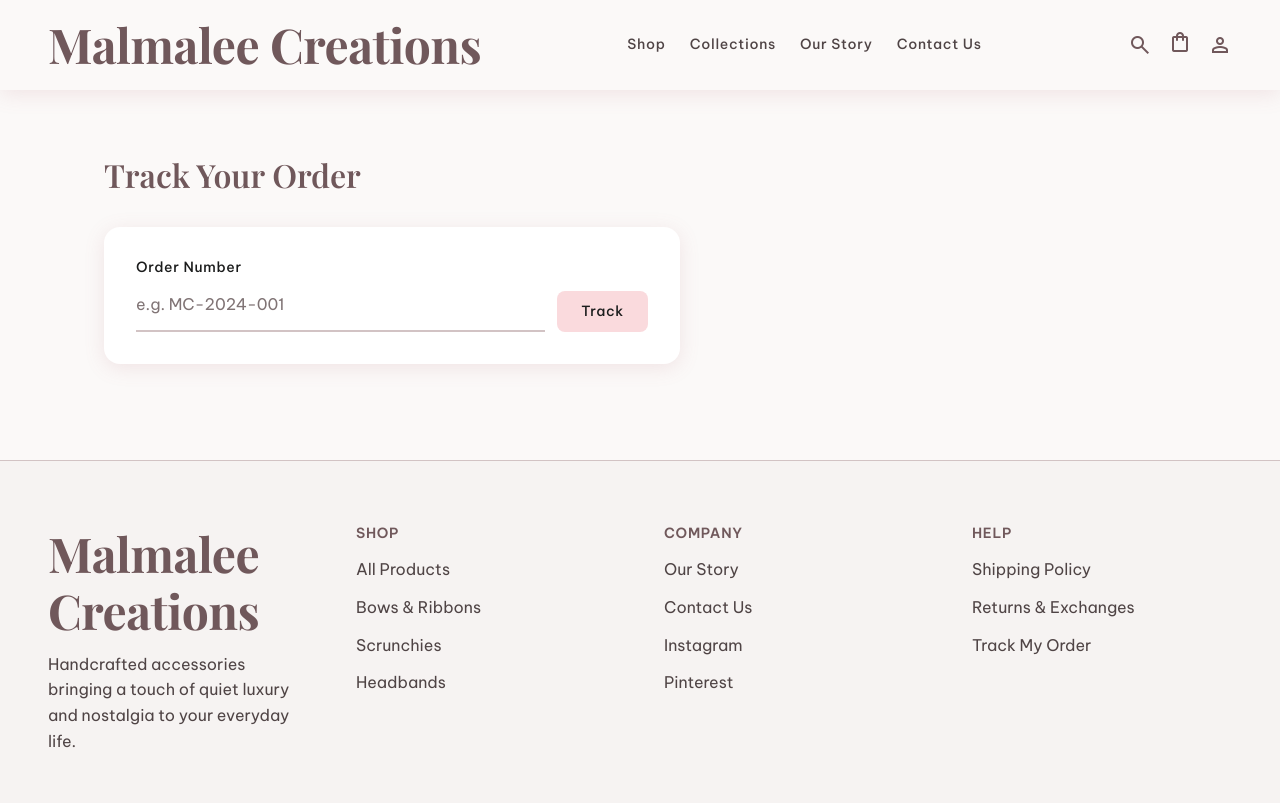
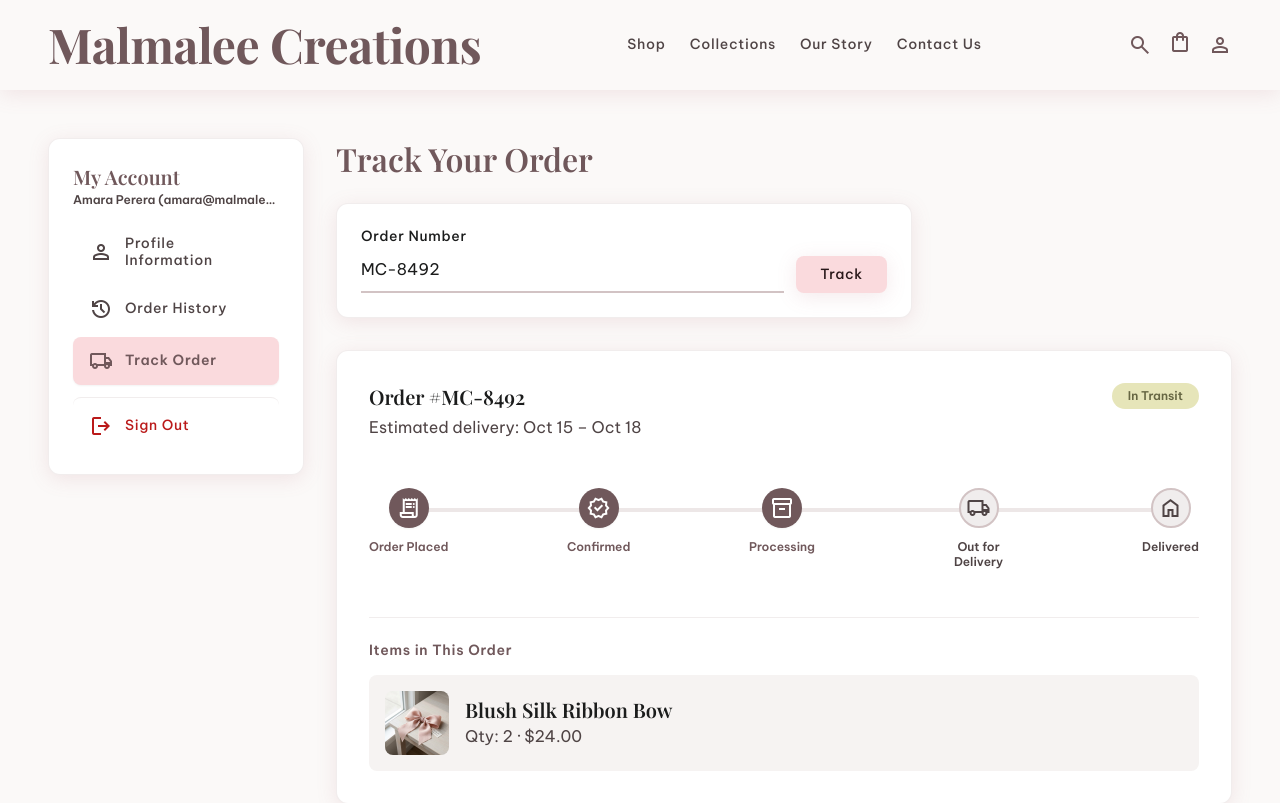
Before and after one commit to Dinisuru1230/DsoftWeb, a React (Vite) app in the folder Frontend/: page /account/track in a window 1280 px wide. Shown: the top 803 px of the page. Built offline with nearby package versions, Linux system fonts and the light colour scheme; a web font is replaced by a local one.

Commit message:
slide bar fixed in personal acount

```diff
--- /dev/null
+++ b/Frontend/src/components/AccountSidebar.jsx
@@ -0,0 +1,68 @@
+import { Link, useLocation, useNavigate } from 'react-router-dom';
+import { useAuth } from '../context/AuthContext';
+
+export default function AccountSidebar() {
+  const location = useLocation();
+  const navigate = useNavigate();
+  const { user, logout } = useAuth();
+
+  function handleLogout() {
+    logout();
+    navigate('/login');
+  }
+
+  const navItems = [
+    { label: 'Profile Information', to: '/account/profile', icon: 'person' },
+    { label: 'Order History', to: '/account', icon: 'history', exact: true },
+    { label: 'Track Order', to: '/account/track', icon: 'local_shipping' },
+  ];
+
+  const isActive = (item) => {
+    if (item.exact) return location.pathname === item.to;
+    return location.pathname.startsWith(item.to);
+  };
+
+  return (
+    <aside className="w-full md:w-64 flex-shrink-0">
+      <div className="bg-surface-container-lowest border border-outline-variant/30 rounded-xl p-6 shadow-ambient space-y-4 sticky top-24">
+        {/* Account Header info */}
+        <div className="mb-2">
+          <h2 className="font-title-sm text-title-sm text-primary">My Account</h2>
+          <p className="font-label-sm text-label-sm text-on-surface-variant truncate mt-0.5">
+            {user?.name || 'Amara Perera'} ({user?.email || 'amara@malmalee.lk'})
+          </p>
+        </div>
+
+        {/* Links */}
+        <nav className="flex flex-col gap-1">
+          {navItems.map((item) => {
+            const active = isActive(item);
+            return (
+              <Link
+                key={item.to}
+                to={item.to}
+                className={`flex items-center gap-3 px-4 py-3 font-label-md text-label-md rounded-lg transition-all duration-200 ${
+                  active
+                    ? 'text-primary font-bold bg-primary-container shadow-sm'
+                    : 'text-on-surface-variant hover:bg-surface-container hover:text-primary hover:translate-x-1'
+                }`}
+              >
+                <span className="material-symbols-outlined text-[20px]">{item.icon}</span>
+                {item.label}
+              </Link>
+            );
+          })}
+
+          {/* Sign Out Button */}
+          <button
+            onClick={handleLogout}
+            className="w-full flex items-center gap-3 px-4 py-3 font-label-md text-label-md text-error hover:bg-error-container/30 rounded-lg transition-all duration-200 text-left mt-2 border-t border-outline-variant/30 pt-4"
+          >
+            <span className="material-symbols-outlined text-[20px]">logout</span>
+            Sign Out
+          </button>
+        </nav>
+      </div>
+    </aside>
+  );
+}
--- a/Frontend/src/pages/MyProfile.jsx
+++ b/Frontend/src/pages/MyProfile.jsx
@@ -1,6 +1,6 @@
 import { useState } from 'react';
-import { Link } from 'react-router-dom';
 import { useAuth } from '../context/AuthContext';
+import AccountSidebar from '../components/AccountSidebar';
 
 export default function MyProfile() {
   const { user, updateUser } = useAuth();
@@ -33,38 +33,8 @@ export default function MyProfile() {
 
   return (
     <main className="flex-grow flex flex-col md:flex-row w-full max-w-[1400px] mx-auto px-4 sm:px-8 md:px-12 py-12 gap-8">
-      {/* Sidebar Navigation */}
-      <aside className="w-full md:w-64 flex-shrink-0">
-        <div className="bg-surface-container-lowest border border-outline-variant/30 rounded-xl p-6 shadow-ambient space-y-4 sticky top-24">
-          <div className="mb-2">
-            <h2 className="font-title-sm text-title-sm text-primary">My Account</h2>
-            <p className="font-label-sm text-label-sm text-on-surface-variant mt-0.5">Manage your details</p>
-          </div>
-          <nav className="flex flex-col gap-1">
-            <Link
-              to="/account/profile"
-              className="flex items-center gap-3 px-4 py-3 font-label-md text-label-md text-primary font-bold bg-primary-container rounded-lg"
-            >
-              <span className="material-symbols-outlined text-[20px]">person</span>
-              Profile Information
-            </Link>
-            <Link
-              to="/account"
-              className="flex items-center gap-3 px-4 py-3 font-label-md text-label-md text-on-surface-variant hover:bg-surface-container rounded-lg hover:translate-x-1 transition-transform duration-200"
-            >
-              <span className="material-symbols-outlined text-[20px]">history</span>
-              Order History
-            </Link>
-            <Link
-              to="/account/track"
-              className="flex items-center gap-3 px-4 py-3 font-label-md text-label-md text-on-surface-variant hover:bg-surface-container rounded-lg hover:translate-x-1 transition-transform duration-200"
-            >
-              <span className="material-symbols-outlined text-[20px]">local_shipping</span>
-              Track Order
-            </Link>
-          </nav>
-        </div>
-      </aside>
+      {/* Unified Account Sidebar */}
+      <AccountSidebar />
 
       {/* Main Content Area */}
       <section className="flex-grow max-w-3xl">
--- a/Frontend/src/pages/TrackOrder.jsx
+++ b/Frontend/src/pages/TrackOrder.jsx
@@ -1,4 +1,5 @@
 import { useState } from 'react';
+import AccountSidebar from '../components/AccountSidebar';
 
 const ORDER_STATUSES = [
   { label: 'Order Placed', icon: 'receipt_long', done: true },
@@ -9,8 +10,8 @@ const ORDER_STATUSES = [
 ];
 
 export default function TrackOrder() {
-  const [orderId, setOrderId] = useState('');
-  const [tracking, setTracking] = useState(false);
+  const [orderId, setOrderId] = useState('MC-8492');
+  const [tracking, setTracking] = useState(true);
 
   function handleSearch(e) {
     e.preventDefault();
@@ -18,13 +19,18 @@ export default function TrackOrder() {
   }
 
   return (
-    <main className="flex-grow w-full max-w-[1200px] mx-auto px-5 md:px-16 py-16">
-      <h1 className="font-headline-md-mobile md:font-headline-md text-headline-md-mobile md:text-headline-md text-primary mb-8">
+    <main className="flex-grow flex flex-col md:flex-row w-full max-w-[1400px] mx-auto px-4 sm:px-8 md:px-12 py-12 gap-8">
+      {/* Unified Account Sidebar */}
+      <AccountSidebar />
+
+      {/* Main Content Area */}
+      <section className="flex-grow">
+        <h1 className="font-headline-md-mobile md:font-headline-md text-headline-md-mobile md:text-headline-md text-primary mb-6">
           Track Your Order
         </h1>
 
         {/* Search Form */}
-      <div className="bg-surface-container-lowest rounded-2xl p-8 shadow-ambient mb-8 max-w-xl">
+        <div className="bg-surface-container-lowest rounded-xl p-6 shadow-ambient mb-8 max-w-xl border border-outline-variant/30">
           <form onSubmit={handleSearch} className="flex gap-3">
             <div className="flex-grow">
               <label className="font-label-md text-label-md text-on-surface mb-1 block">Order Number</label>
@@ -32,14 +38,14 @@ export default function TrackOrder() {
                 type="text"
                 value={orderId}
                 onChange={(e) => { setOrderId(e.target.value); setTracking(false); }}
-              placeholder="e.g. MC-2024-001"
-              className="custom-input w-full py-3 font-body-md text-body-md text-on-surface placeholder:text-outline bg-transparent"
+                placeholder="e.g. MC-8492"
+                className="custom-input w-full py-2 font-body-md text-body-md text-on-surface placeholder:text-outline bg-transparent"
               />
             </div>
             <div className="self-end">
               <button
                 type="submit"
-              className="py-3 px-6 bg-primary-container text-on-background font-label-md text-label-md rounded-lg hover:bg-primary hover:text-white transition-all duration-300"
+                className="py-2.5 px-6 bg-primary-container text-on-primary-fixed font-label-md text-label-md rounded-lg hover:bg-primary hover:text-white transition-all duration-300 shadow-ambient"
               >
                 Track
               </button>
@@ -49,29 +55,29 @@ export default function TrackOrder() {
 
         {/* Tracking Result */}
         {tracking && (
-        <div className="bg-surface-container-lowest rounded-2xl p-8 shadow-ambient">
-          <div className="flex justify-between items-start mb-8">
+          <div className="bg-surface-container-lowest rounded-xl p-6 md:p-8 shadow-ambient border border-outline-variant/30 space-y-8">
+            <div className="flex flex-col sm:flex-row sm:justify-between sm:items-start gap-2">
               <div>
                 <h2 className="font-title-sm text-title-sm text-on-surface">Order #{orderId}</h2>
-              <p className="font-body-md text-body-md text-on-surface-variant">Estimated delivery: 3–5 business days</p>
+                <p className="font-body-md text-body-md text-on-surface-variant mt-1">Estimated delivery: Oct 15 – Oct 18</p>
               </div>
-            <span className="bg-secondary-container text-on-secondary-container font-label-md text-label-md px-3 py-1 rounded-full">
-              Processing
+              <span className="bg-secondary-container text-on-secondary-container font-label-sm text-label-sm px-4 py-1.5 rounded-full self-start">
+                In Transit
               </span>
             </div>
 
             {/* Progress Steps */}
-          <div className="relative">
-            <div className="absolute top-5 left-5 right-5 h-0.5 bg-outline-variant" />
+            <div className="relative py-4">
+              <div className="absolute top-9 left-8 right-8 h-1 bg-outline-variant/40 pointer-events-none" />
               <div className="relative flex justify-between">
                 {ORDER_STATUSES.map((step, i) => (
                   <div key={i} className="flex flex-col items-center gap-3 z-10">
-                  <div className={`w-10 h-10 rounded-full flex items-center justify-center ${
-                    step.done ? 'bg-primary text-white' : 'bg-surface-container border-2 border-outline-variant text-on-surface-variant'
+                    <div className={`w-10 h-10 rounded-full flex items-center justify-center transition-all ${
+                      step.done ? 'bg-primary text-white shadow-sm' : 'bg-surface-container border-2 border-outline-variant text-on-surface-variant'
                     }`}>
                       <span className="material-symbols-outlined text-[20px]">{step.icon}</span>
                     </div>
-                  <p className={`font-label-sm text-label-sm text-center max-w-[80px] ${step.done ? 'text-primary' : 'text-on-surface-variant'}`}>
+                    <p className={`font-label-sm text-label-sm text-center max-w-[90px] ${step.done ? 'text-primary font-bold' : 'text-on-surface-variant'}`}>
                       {step.label}
                     </p>
                   </div>
@@ -79,19 +85,20 @@ export default function TrackOrder() {
               </div>
             </div>
 
-          {/* Order Details */}
-          <div className="mt-10 pt-8 border-t border-outline-variant">
+            {/* Order Items */}
+            <div className="pt-6 border-t border-outline-variant/30">
               <h3 className="font-label-md text-label-md text-primary mb-4 font-bold">Items in This Order</h3>
-            <div className="flex items-center gap-4">
+              <div className="flex items-center gap-4 p-4 bg-surface-container-low rounded-lg">
                 <img src="/14_blush_silk_ribbon_bow.jpg" alt="Blush Ribbon Bow" className="w-16 h-16 rounded-lg object-cover" />
                 <div>
-                <p className="font-title-sm text-title-sm text-on-surface">Blush Ribbon Bow</p>
-                <p className="font-body-md text-body-md text-on-surface-variant">Qty: 1 · $12.00</p>
+                  <p className="font-title-sm text-title-sm text-on-surface">Blush Silk Ribbon Bow</p>
+                  <p className="font-body-md text-body-md text-on-surface-variant">Qty: 2 · $24.00</p>
                 </div>
               </div>
             </div>
           </div>
         )}
+      </section>
     </main>
   );
 }
```
Also changed, not shown: Frontend/src/pages/MyAccount.jsx (+4 -50 lines). Lines whose indentation alone changed are shown as unchanged.
